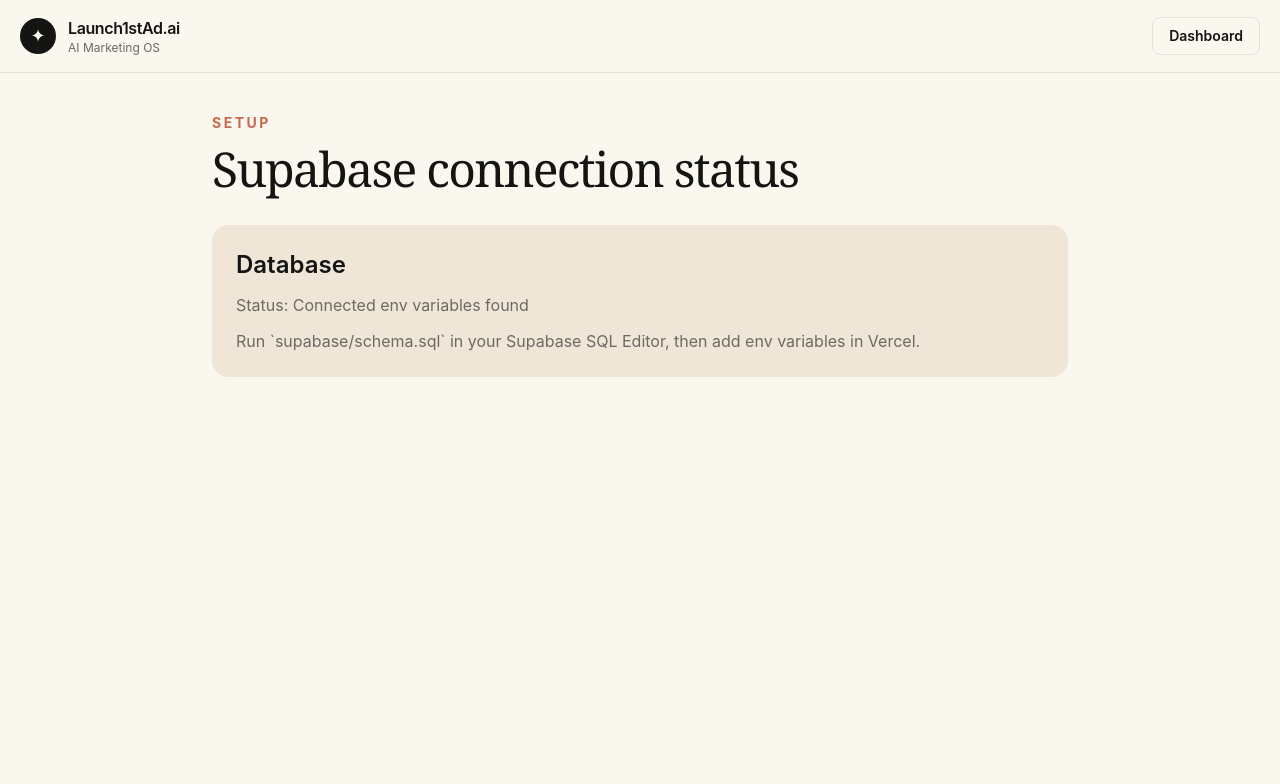
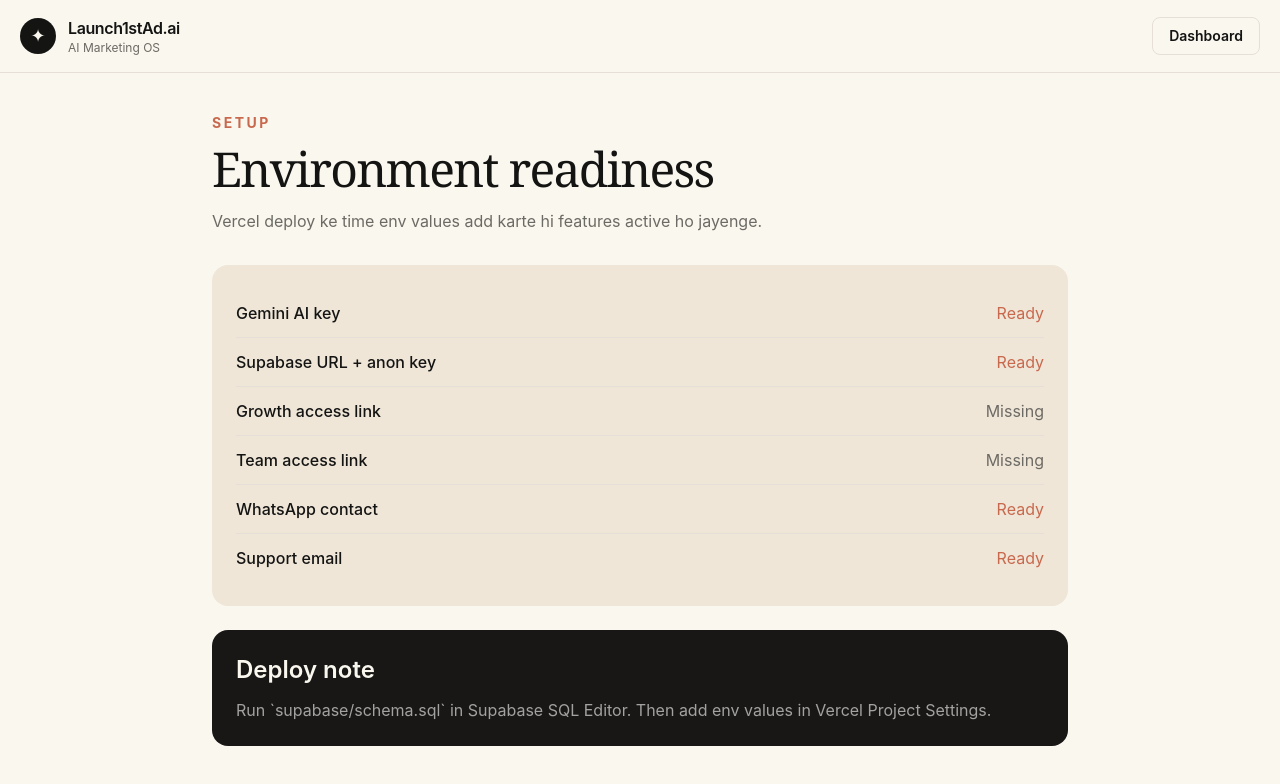
Before and after one commit to lkmeeena882437-dotcom/Launch1stAd.ai, a Next.js app: page /setup in a window 1280 px wide. Shown: the top 784 px of the page. Built offline with nearby package versions, Linux system fonts and the light colour scheme; no server answers.

Commit message:
Upgrade setup page with full environment readiness checks

```diff
--- a/app/setup/page.tsx
+++ b/app/setup/page.tsx
@@ -1,9 +1,18 @@
 import Link from "next/link";
 import { Brand } from "@/components/Brand";
-import { getSupabaseConfig } from "@/lib/supabase/config";
+import { getAppConfig } from "@/lib/appConfig";
+
+function StatusRow({ label, ready }: { label: string; ready: boolean }) {
+  return (
+    <div className="flex items-center justify-between border-b border-hairline py-3 last:border-0">
+      <span className="font-medium">{label}</span>
+      <span className={ready ? "text-coral" : "text-muted"}>{ready ? "Ready" : "Missing"}</span>
+    </div>
+  );
+}
 
 export default function SetupPage() {
-  const supabase = getSupabaseConfig();
+  const config = getAppConfig();
 
   return (
     <main className="min-h-screen bg-canvas text-ink">
@@ -15,11 +24,19 @@ export default function SetupPage() {
       </header>
       <section className="mx-auto max-w-4xl px-5 py-10">
         <p className="text-sm font-bold uppercase tracking-[0.18em] text-coral">Setup</p>
-        <h1 className="serif-display mt-3 text-5xl">Supabase connection status</h1>
+        <h1 className="serif-display mt-3 text-5xl">Environment readiness</h1>
+        <p className="mt-4 text-muted">Vercel deploy ke time env values add karte hi features active ho jayenge.</p>
         <div className="mt-8 rounded-2xl bg-card p-6">
-          <h2 className="text-2xl font-semibold">Database</h2>
-          <p className="mt-3 text-muted">Status: {supabase.isConfigured ? "Connected env variables found" : "Missing Supabase env variables"}</p>
-          <p className="mt-3 text-muted">Run `supabase/schema.sql` in your Supabase SQL Editor, then add env variables in Vercel.</p>
+          <StatusRow label="Gemini AI key" ready={config.aiReady} />
+          <StatusRow label="Supabase URL + anon key" ready={config.supabaseReady} />
+          <StatusRow label="Growth access link" ready={config.growthLinkReady} />
+          <StatusRow label="Team access link" ready={config.teamLinkReady} />
+          <StatusRow label="WhatsApp contact" ready={config.whatsappReady} />
+          <StatusRow label="Support email" ready={config.supportEmailReady} />
+        </div>
+        <div className="mt-6 rounded-2xl bg-dark p-6 text-canvas">
+          <h2 className="text-2xl font-semibold">Deploy note</h2>
+          <p className="mt-3 text-white/60">Run `supabase/schema.sql` in Supabase SQL Editor. Then add env values in Vercel Project Settings.</p>
         </div>
       </section>
     </main>
```
